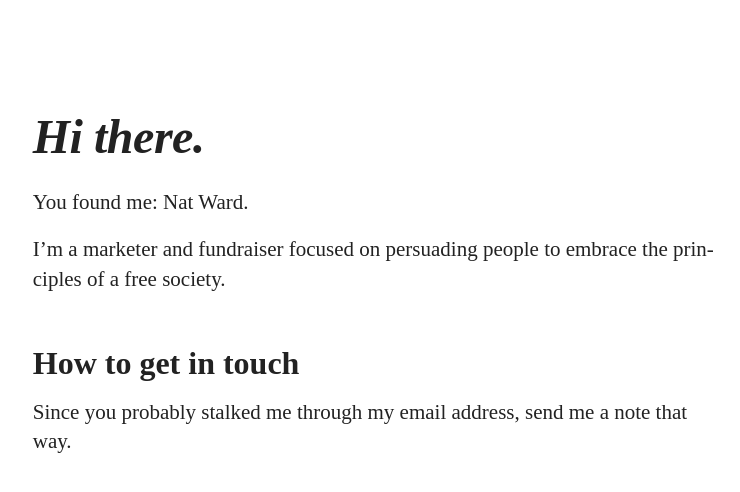
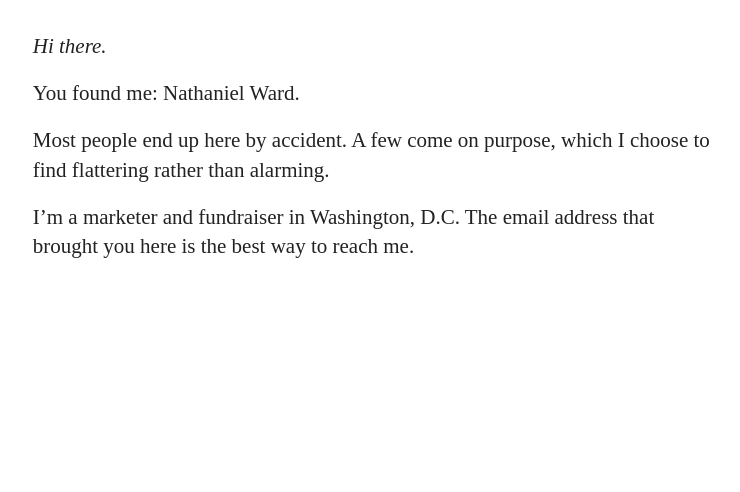
Before and after one commit to nathanielward/nwardnet, a Jekyll site: the page built from index.md, in a window 1280 px wide. Shown: the top 492 px of the page, without its empty margins (266-1006 px from the left). Built offline with Jekyll 4.4.1, drawn with Linux system fonts in a browser that asks for light colours; some web fonts are replaced.

Commit message:
Update index.md

```diff
--- a/index.md
+++ b/index.md
@@ -1,14 +1,12 @@
 ---
 layout: default
-title: About Me
+title: You found me
 ---
 
-# Hi there.
+*Hi there.*
 
-You found me: Nat Ward.
+You found me: Nathaniel Ward.
 
-I’m a marketer and fundraiser focused on persuading people to embrace the principles of a free society.
+Most people end up here by accident. A few come on purpose, which I choose to find flattering rather than alarming.
 
-## How to get in touch
-
-Since you probably stalked me through my email address, send me a note that way.
+I’m a marketer and fundraiser in Washington, D.C. The email address that brought you here is the best way to reach me.
```
